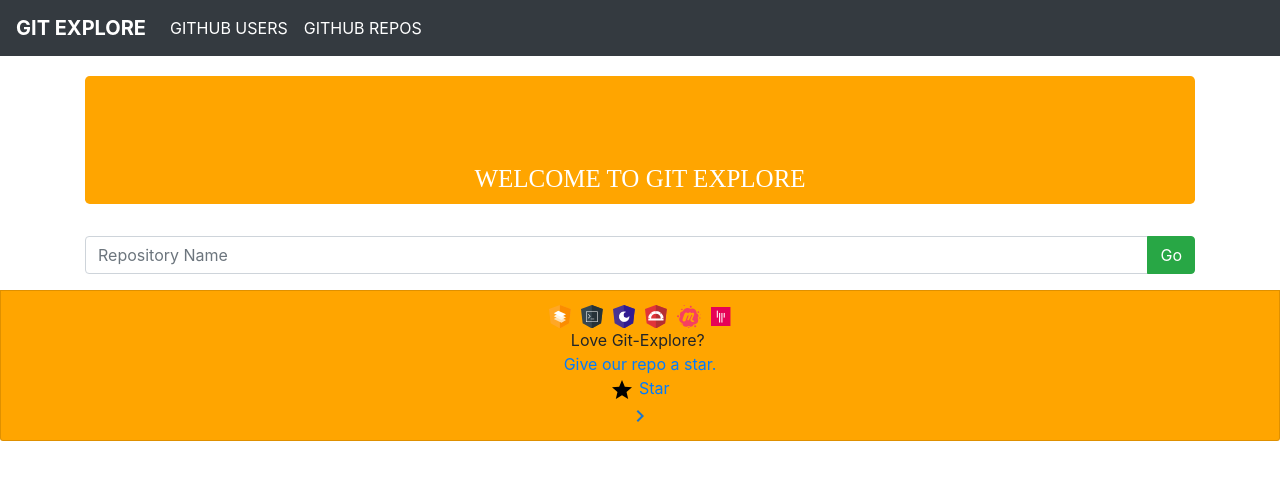
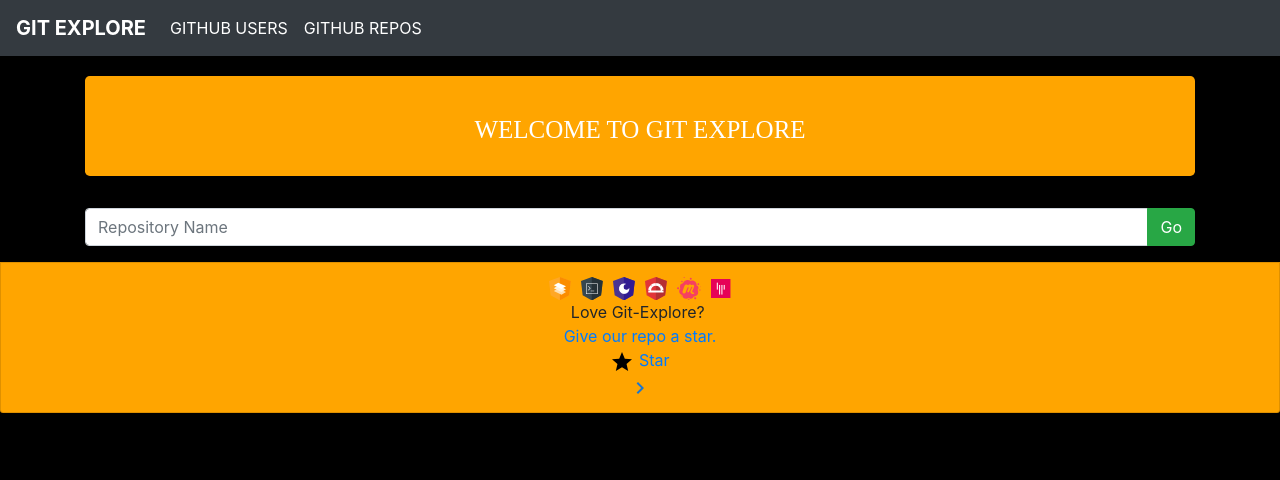
Before and after one commit to Vincent-kipngeno/Git-Explore, an Angular app: page /repos in a window 1280 px wide. Shown: the top 480 px of the page. Built offline with nearby package versions, Linux system fonts and the light colour scheme; no server answers.

Commit message:
add jumborton style to all the html pages except landing-page and app-component and index.html

```diff
--- a/src/app/app.component.html
+++ b/src/app/app.component.html
@@ -1,3 +1,4 @@
+
 <app-navbar></app-navbar>
 <router-outlet></router-outlet>
 <footer class=" card card-footer">
--- a/src/app/github-users-repos/github-users-repos.component.html
+++ b/src/app/github-users-repos/github-users-repos.component.html
@@ -1,3 +1,19 @@
+<style media="screen">
+  .first {
+      font-family: 'hunters script';
+      padding: 15px;
+      color: black;
+      height: 100px;
+      text-align: center;
+      margin-top: 20px;
+    }
+    .first p{
+      padding-top: 20px;
+      padding-bottom: 10px;
+      color: white;
+      font-size: 25px;
+    }
+</style>
 <div class="container">
   <div class="jumbotron first" style="background-color: orange">
     <p>WELCOME TO GIT EXPLORE</p>
--- a/src/app/github-users/github-users.component.html
+++ b/src/app/github-users/github-users.component.html
@@ -1,3 +1,19 @@
+<style media="screen">
+  .first {
+      font-family: 'hunters script';
+      padding: 15px;
+      color: black;
+      height: 100px;
+      text-align: center;
+      margin-top: 20px;
+    }
+    .first p{
+      padding-top: 20px;
+      padding-bottom: 10px;
+      color: white;
+      font-size: 25px;
+    }
+</style>
 <div class="container" >
   <div class="jumbotron first" style="background-color: orange">
     <p>WELCOME TO GIT EXPLORE</p>
--- a/src/app/repositories/repositories.component.html
+++ b/src/app/repositories/repositories.component.html
@@ -1,3 +1,19 @@
+<style media="screen">
+  .first {
+      font-family: 'hunters script';
+      padding: 15px;
+      color: black;
+      height: 100px;
+      text-align: center;
+      margin-top: 20px;
+    }
+    .first p{
+      padding-top: 20px;
+      padding-bottom: 10px;
+      color: white;
+      font-size: 25px;
+    }
+</style>
 <div class="container">
   <div class="jumbotron first" style="background-color: orange">
     <p>WELCOME TO GIT EXPLORE</p>
--- a/src/index.html
+++ b/src/index.html
@@ -7,7 +7,7 @@
   <meta name="viewport" content="width=device-width, initial-scale=1">
   <link rel="icon" type="image/x-icon" href="favicon.ico">
 </head>
-<body>
+<body style="background-color: black" >
   <app-root></app-root>
 </body>
 </html>
--- a/src/styles.css
+++ b/src/styles.css
@@ -6,11 +6,12 @@
   overflow-x: hidden;
   margin: 0;
   height: 100%;
+  background-color: black;
 }
 body{
   background-color: black;
 }
-.first {
+/*.first {
   font-family: 'hunters script';
   padding: 15px;
   color: black;
@@ -19,8 +20,8 @@
   margin-top: 20px;
 }
 .first p{
-    padding-top: 20px;
+  padding-top: 10px;
   padding-bottom: 10px;
   color: white;
   font-size: 25px;
-  }
+}*/
```
Also changed, not shown: src/app/app.component.css (+23 -0 lines). Lines whose indentation alone changed are shown as unchanged.
